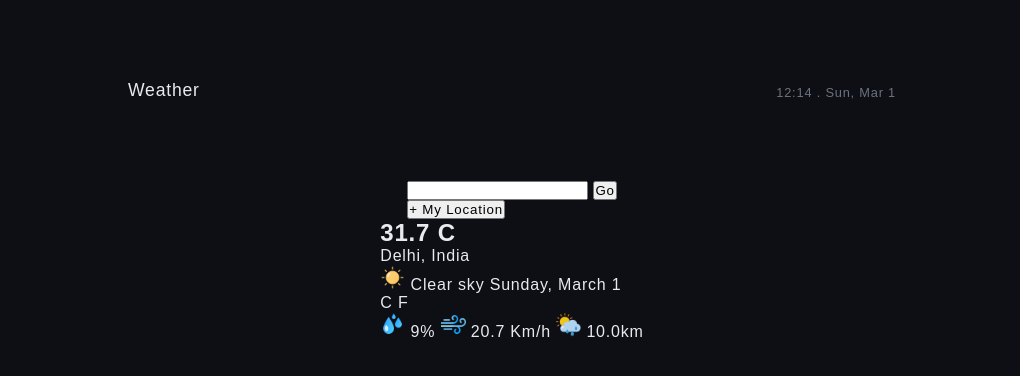
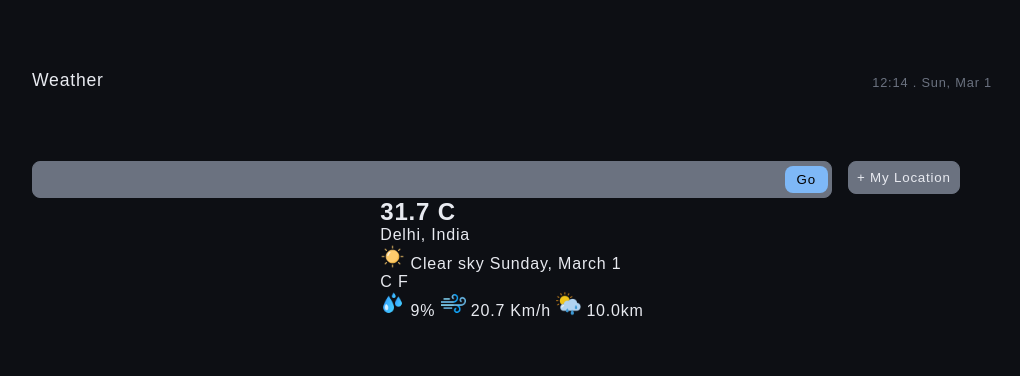
Before and after one commit to Chirag5017/Weather-App, a plain HTML site: page index.html in a window 1280 px wide. Shown: the whole page, without its empty margins (128-1148 px from the left). Drawn offline with Linux system fonts and the light colour scheme.

Commit message:
Refactor header styles and add search bar section with input and buttons

```diff
--- a/style.css
+++ b/style.css
@@ -27,11 +27,13 @@ body {
     /* transition: background 0.5s ease; */
 }
 
+/* Header Section */
+
 header {
     display: flex;
     justify-content: space-between;
-    width: 60%;
-    margin: 80px;
+    width: 75%;
+    margin: 70px;
 }
 
 .mainHeading h2{
@@ -44,3 +46,49 @@ header {
     margin-top: 5px;
     color:#6b7280;
 }
+
+/* Search Bar Section  */
+.searchBarSection {
+    display: flex;
+    /* border: 1px solid white; */
+    width: 75%;
+    /* justify-content: space-between; */
+}
+
+.searchBar {
+    width: 85%;
+    position:relative;
+}
+
+.cityName {
+    width:98%;
+    padding: 10px 5px;
+    border-radius: 8px;
+    border: 1px solid #6b7280;
+    color:#e8eaf0;
+    background-color: #6b7280;
+}
+
+
+
+.searchBtn {
+    position:absolute;
+    right: 20px;
+    top: 5px;
+    padding: 6px 12px;
+    border: none;
+    background-color: #7eb8f7;
+    border-radius: 8px;
+    cursor: pointer;
+}
+
+.myLocationBtn {
+    padding: 8px;
+    border-radius: 8px;
+    border: 1px solid #6b7280;
+    background-color: #6b7280;
+    cursor: pointer;
+    color: #e8eaf0;
+    backdrop-filter: blur(20px);
+    -webkit-backdrop-filter: blur(20px);
+}
```
